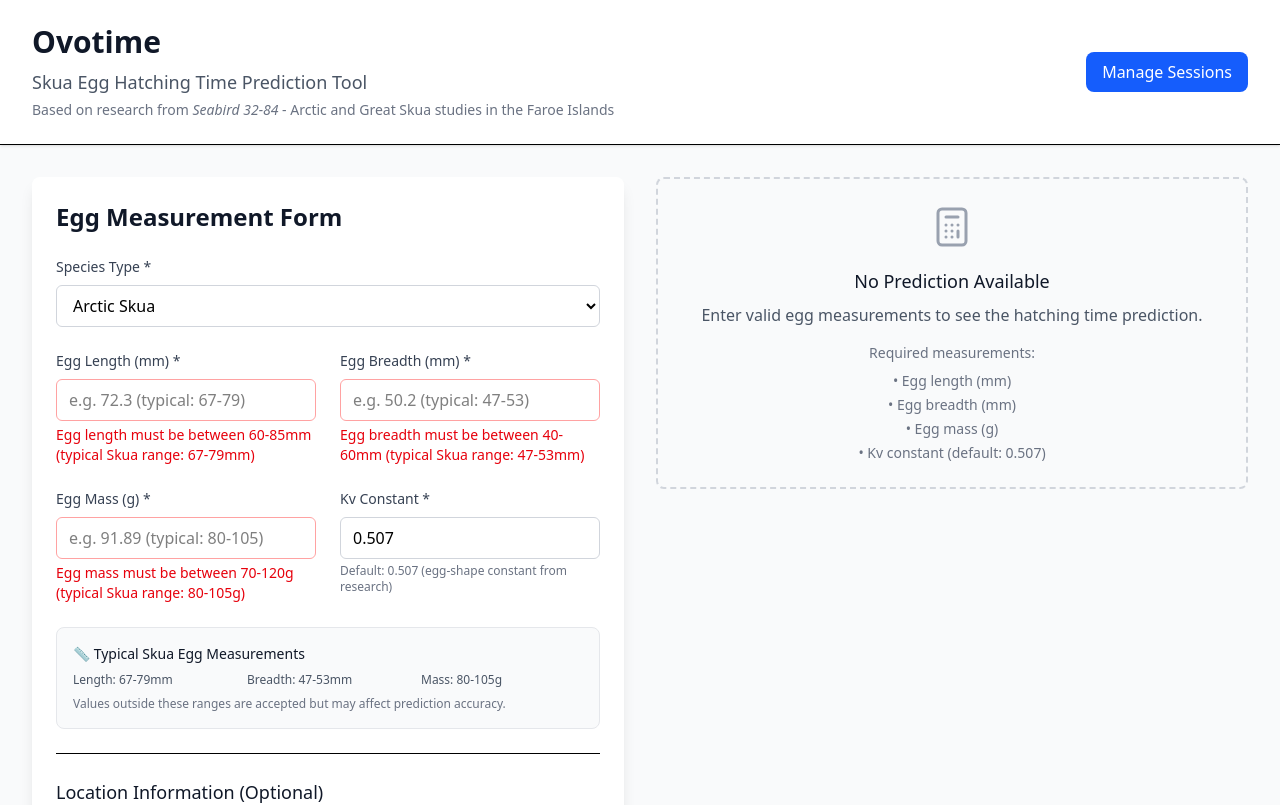
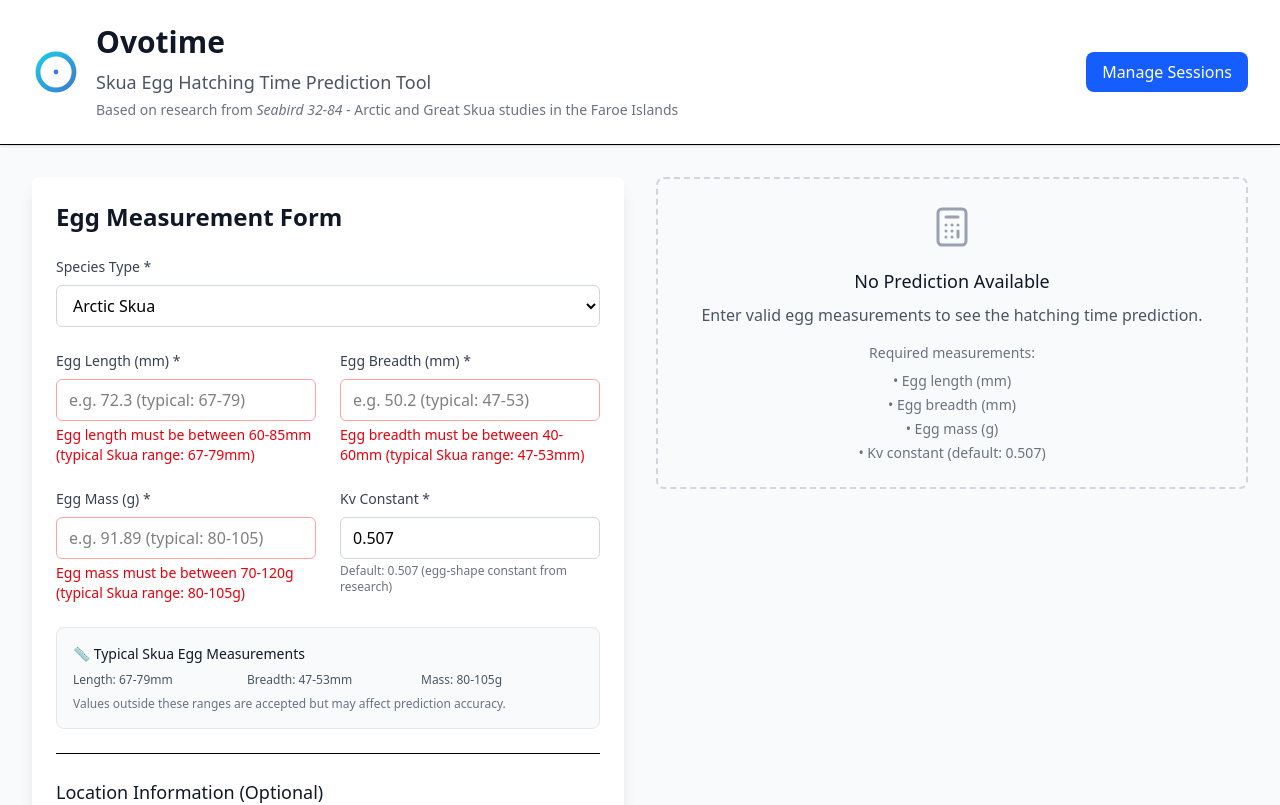
Before and after one commit to flowcore-io/ovotime, a Next.js app: page / in a window 1280 px wide. Shown: the top 805 px of the page. Built offline with nearby package versions, Linux system fonts and the light colour scheme.

Commit message:
feat: add favicon and logo, enhance homepage layout
- Introduced a new favicon.svg for the application.
- Added logo.svg to improve branding on the homepage.
- Updated the homepage layout to include the logo alongside the title and description for better visual appeal.

```diff
--- a/app/layout.tsx
+++ b/app/layout.tsx
@@ -13,6 +13,9 @@ export default function RootLayout({
 }>) {
   return (
     <html lang="en">
+      <head>
+        <link rel="icon" href="/favicon.svg" type="image/svg+xml" />
+      </head>
       <body>{children}</body>
     </html>
   );
--- a/app/page.tsx
+++ b/app/page.tsx
@@ -80,6 +80,12 @@ export default function HomePage() {
       <header className="bg-white shadow-sm border-b">
         <div className="max-w-7xl mx-auto px-4 sm:px-6 lg:px-8 py-6">
           <div className="flex items-center justify-between">
+            <div className="flex items-center gap-4">
+              <img
+                src="/logo.svg"
+                alt="Ovotime Logo"
+                className="w-12 h-12"
+              />
               <div>
                 <h1 className="text-3xl font-bold text-gray-900">Ovotime</h1>
                 <p className="text-lg text-gray-600 mt-2">
@@ -88,6 +94,7 @@ export default function HomePage() {
                 <p className="text-sm text-gray-500 mt-1">
                   Based on research from <em>Seabird 32-84</em> - Arctic and Great Skua studies in the Faroe Islands
                 </p>
+              </div>
             </div>
             <Link
               href="/sessions"
```
Also changed, not shown: public/favicon.svg (added), public/logo.svg (added). Lines whose indentation alone changed are shown as unchanged.
